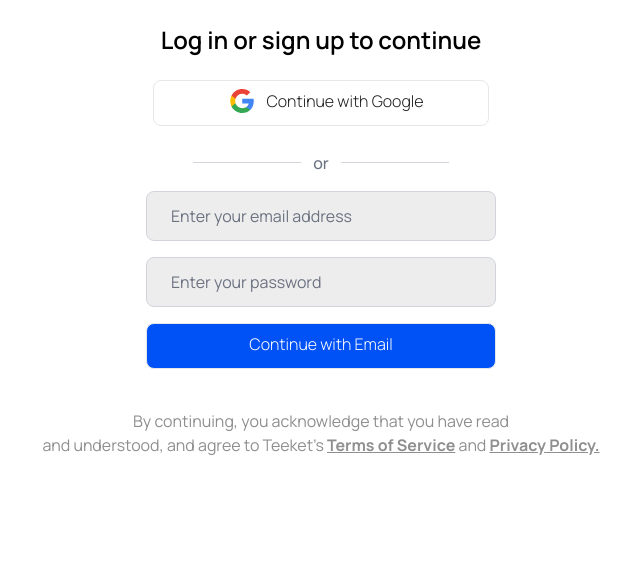
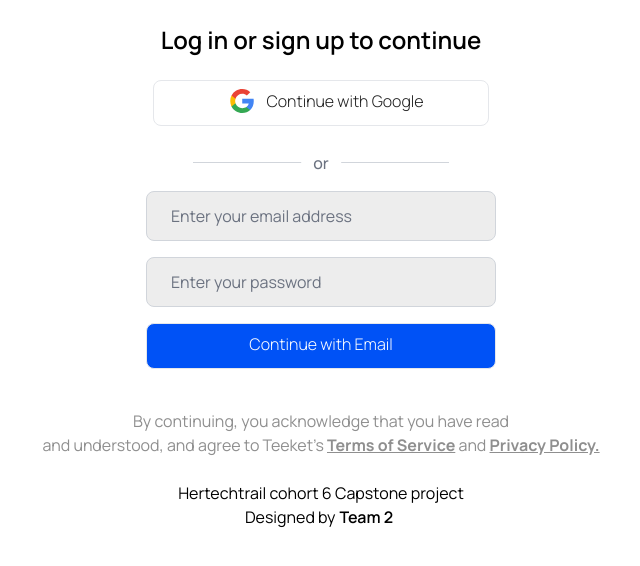
Before and after one commit to gogurlbaby/teeket, a React (Create React App) app: page /login in a window 1280 px wide. Shown: the top 566 px of the page, without its empty margins (319-959 px from the left). Built offline with nearby package versions, Linux system fonts and the light colour scheme.

Commit message:
new changes

```diff
--- a/src/pages/LoginPage.js
+++ b/src/pages/LoginPage.js
@@ -1,9 +1,10 @@
 import Login from "../components/login_components/SignIn";
-
+import Footer from "../components/footer_components/Footer";
 function LoginPage() {
   return (
     <>
       <Login />
+      <Footer />
     </>
   );
 }
```
Also changed, not shown: src/components/footer_components/Footer.js (renamed from src/components/footer_components/footer.js).
